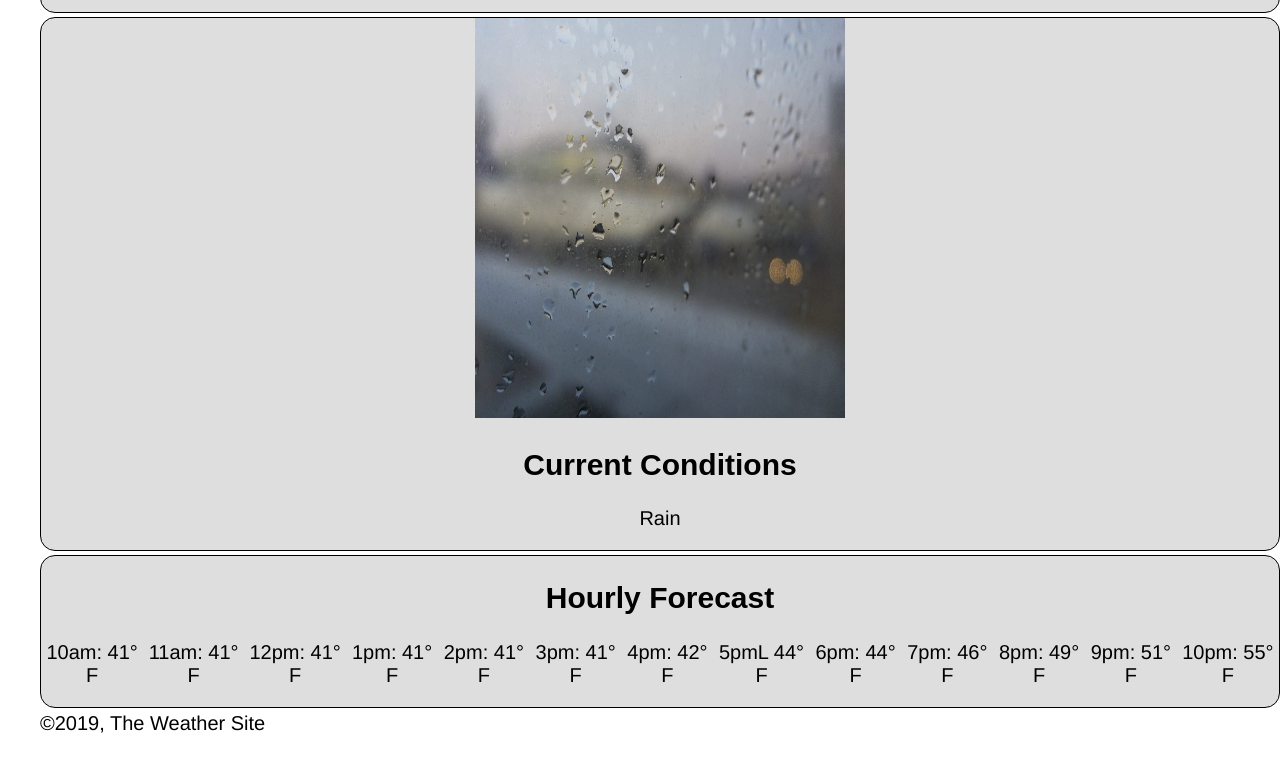
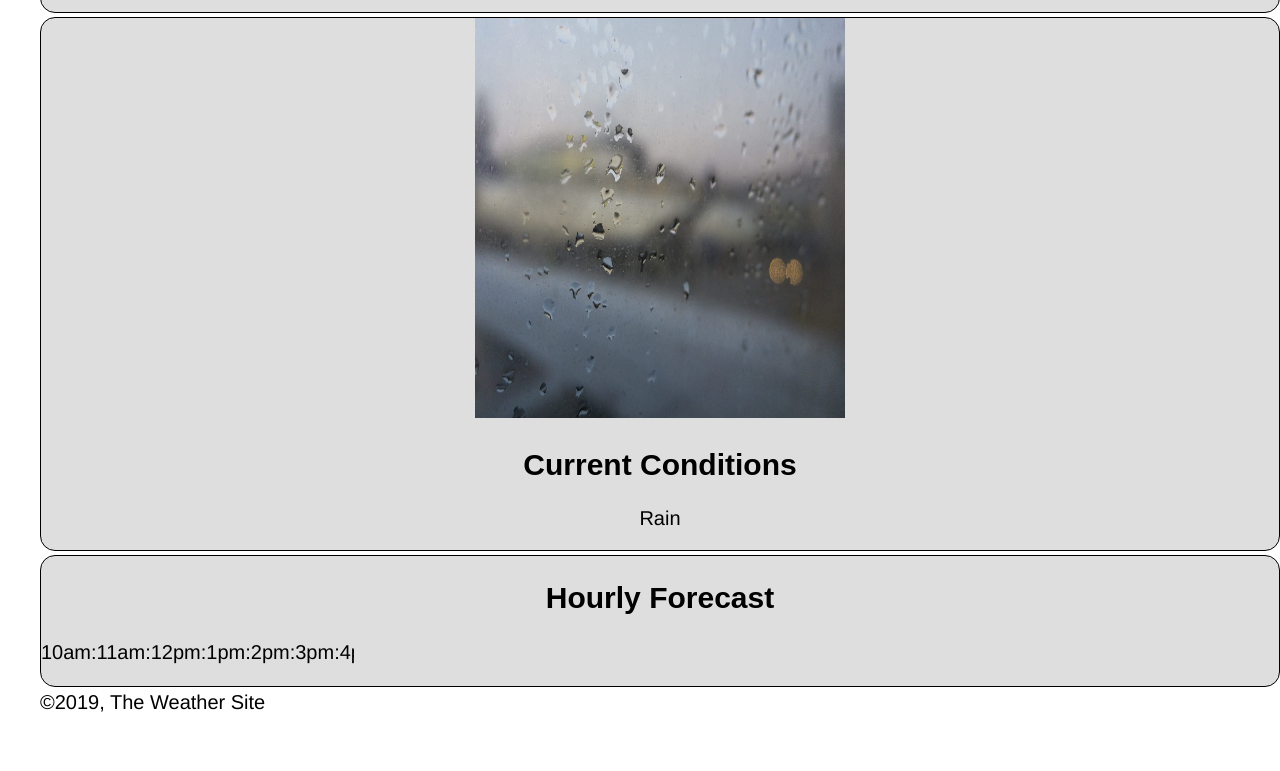
Before and after one commit to Jkirby17/Jkirby17.github.io, a plain HTML site: page web-front-dev/weather/franklin.html in a window 1280 px wide. Shown: the part 805-1576 px from the top of the page. Drawn offline with Linux system fonts and the light colour scheme; a web font is replaced by a local one.

Commit message:
new stuff

```diff
--- a/web-front-dev/weather/css/screen.css
+++ b/web-front-dev/weather/css/screen.css
@@ -153,6 +153,9 @@ footer {
 
 #hlyfct {
   display: flex;
+  overflow: auto;
+  width: 313px;
+  height: 25px;
 
 }
 
```
